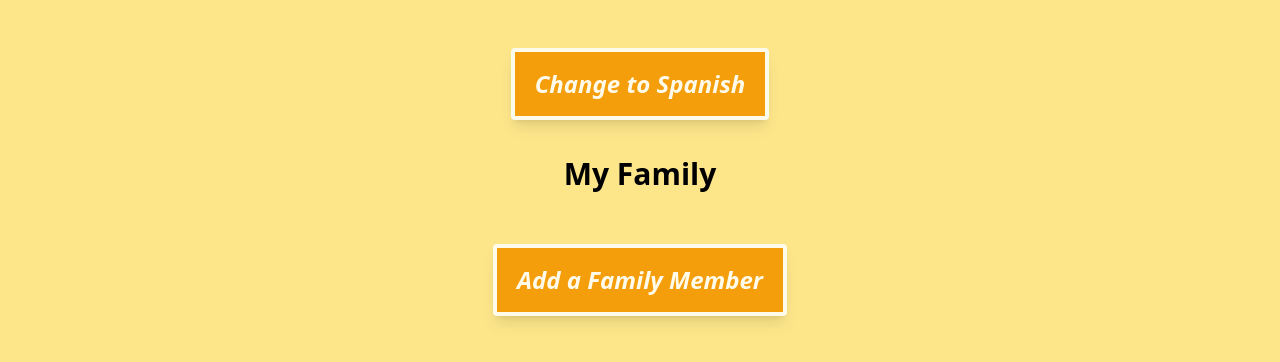
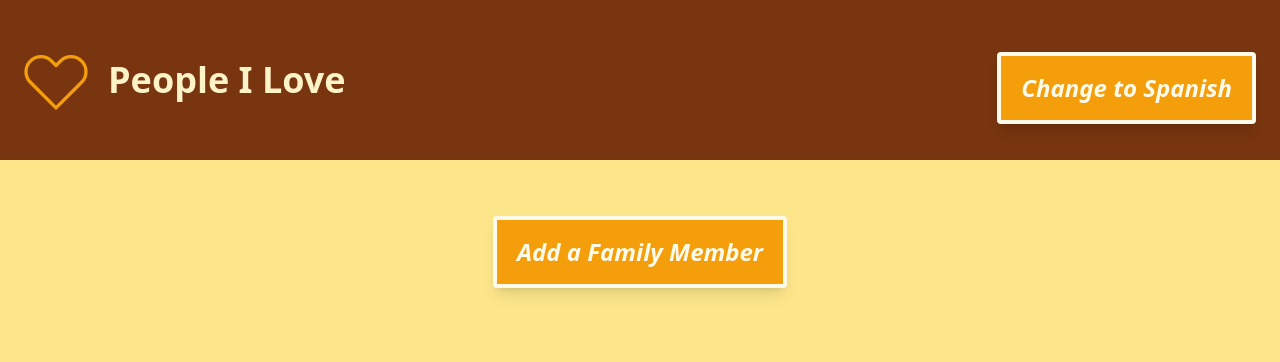
Before and after one commit to papadavis47/experiment-one, a React (Create React App) app: page / in a window 1280 px wide. Shown: the top 362 px of the page. Built offline with nearby package versions, Linux system fonts and the light colour scheme.

Commit message:
Create Header component - with title and SVG icon

```diff
--- a/src/App.js
+++ b/src/App.js
@@ -1,6 +1,7 @@
 import { useState } from "react";
 import AddFamilyMember from "./components/AddFamilyMember/AddFamilyMember.js";
 import BigButton from "./components/BigButton/BigButton.js";
+import HeaderNav from "./components/HeaderNav/HeaderNav.js";
 import ListFamily from "./components/ListFamily/ListFamily.js";
 import SpanishContext from "./Context/SpanishContext.js";
 
@@ -54,17 +55,9 @@ function App() {
   };
 
   return (
-    <SpanishContext.Provider value={{ spanish }}>
-      <div className='bg-amber-200 min-h-screen flex flex-col items-center p-4'>
-        <div>
-          <BigButton
-            clickHandler={toggleSpanish}
-            text={spanish ? "Cambiar a Inglés" : "Change to Spanish"}
-          />
-        </div>
-        <h1 className='text-3xl font-bold text-center py-5'>
-          {spanish ? "Mi Familia" : "My Family"}
-        </h1>
+    <SpanishContext.Provider value={{ spanish, toggleSpanish }}>
+      <div className='bg-amber-200 min-h-screen flex flex-col items-center'>
+        <HeaderNav />
         {!adding && family.length > 0 && <ListFamily family={family} />}
         {adding ? (
           <AddFamilyMember
--- a/src/components/AddFamilyMember/AddFamilyMember.js
+++ b/src/components/AddFamilyMember/AddFamilyMember.js
@@ -6,7 +6,7 @@ const AddFamilyMember = ({ familyMember, handleSubmit, handleChange, toggleAddin
   return (
     <div className='rounded-md flex flex-col bg-amber-600  sm: w-1/3 min-w-min px-6 py-6'>
       <h3 className='text-amber-100 text-center text-4xl mb-3 font-bold'>
-        {spanish ? "Miembro de la familia" : "Family Member"}
+        {spanish ? "Mi Amado" : "My Loved One"}
       </h3>
       <form className='flex flex-col items-center text-xl' onSubmit={handleSubmit}>
         <div className='flex flex-col items-center'>
--- /dev/null
+++ b/src/components/HeaderNav/HeaderNav.js
@@ -0,0 +1,38 @@
+import { useContext } from "react";
+import SpanishContext from "../../Context/SpanishContext.js";
+import BigButton from "../BigButton/BigButton.js";
+
+const HeaderNav = () => {
+  const { spanish, toggleSpanish } = useContext(SpanishContext);
+  return (
+    <div className='flex bg-amber-900 h-40 w-full justify-between items-center mb-6'>
+      <div className='flex items-center space-x-3 ml-4'>
+        <svg
+          xmlns='http://www.w3.org/2000/svg'
+          className='h-20 w-20 text-amber-500'
+          fill='none'
+          viewBox='0 0 24 24'
+          stroke='currentColor'
+        >
+          <path
+            stroke-linecap='round'
+            stroke-linejoin='round'
+            stroke-width='1'
+            d='M4.318 6.318a4.5 4.5 0 000 6.364L12 20.364l7.682-7.682a4.5 4.5 0 00-6.364-6.364L12 7.636l-1.318-1.318a4.5 4.5 0 00-6.364 0z'
+          />
+        </svg>
+        <h1 className='text-4xl font-bold py-5 text-amber-100'>
+          {spanish ? "Gente Que Amo" : "People I Love"}
+        </h1>
+      </div>
+      <div className='mr-6'>
+        <BigButton
+          clickHandler={toggleSpanish}
+          text={spanish ? "Cambiar a Inglés" : "Change to Spanish"}
+        />
+      </div>
+    </div>
+  );
+};
+
+export default HeaderNav;
--- /dev/null
+++ b/src/components/HeaderNav/index.js
@@ -0,0 +1 @@
+export { default } from "./HeaderNav";
```
